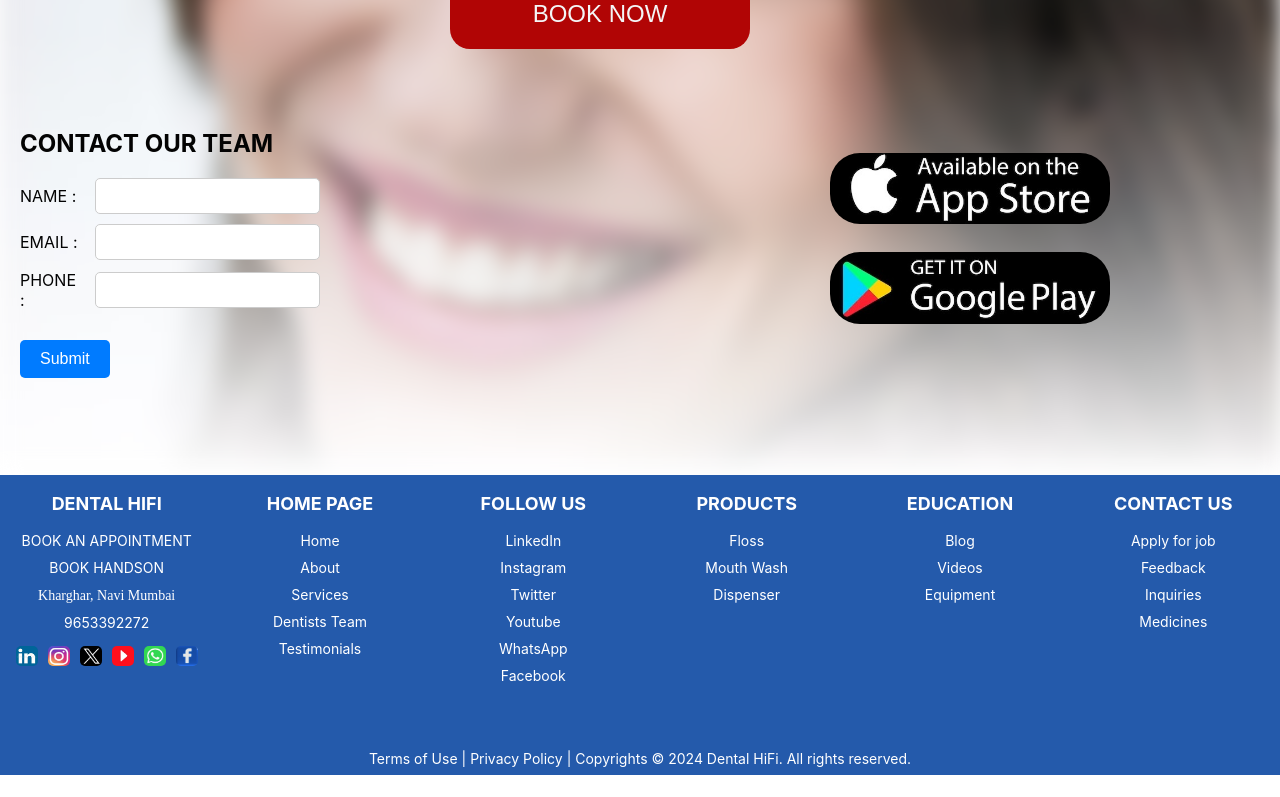
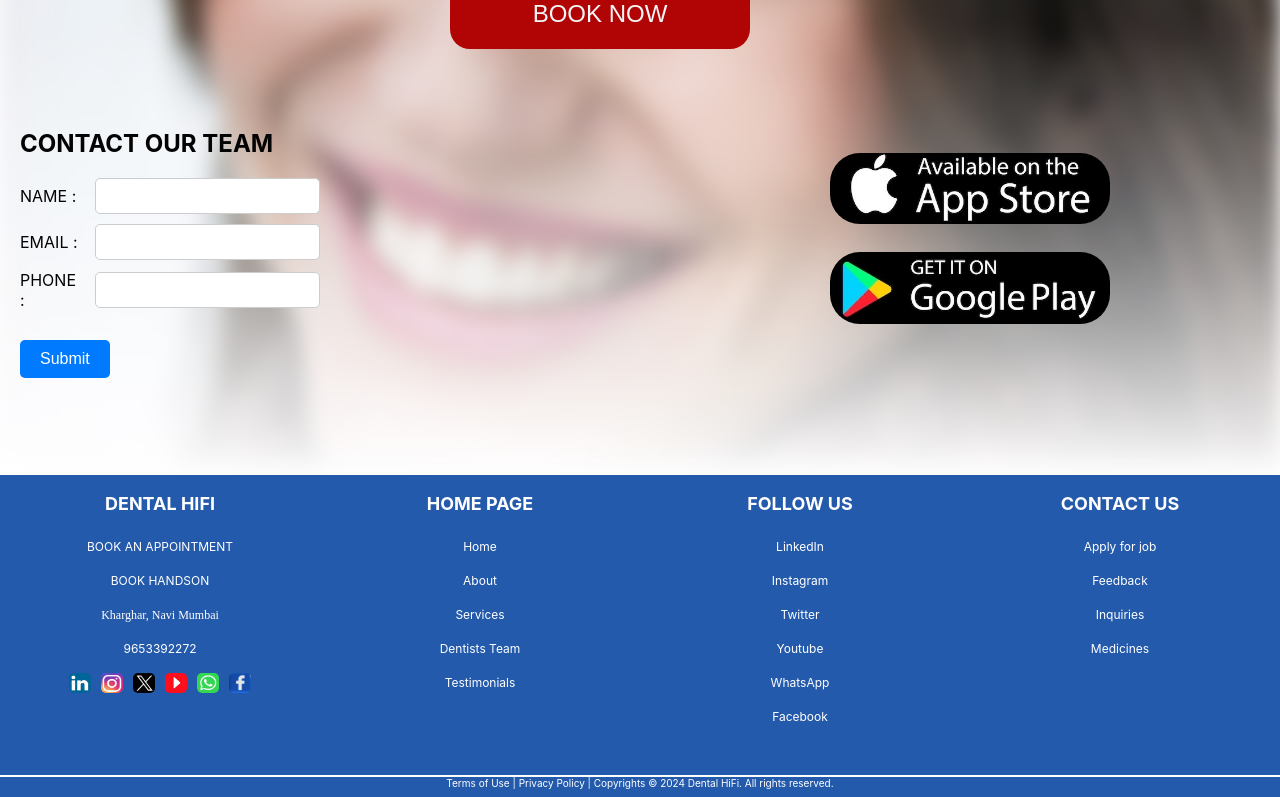
Before and after one commit to Kriti1211/DentalHi, a React (Create React App) app: page / in a window 1280 px wide. Shown: the part 5107-5904 px from the top of the page. Before the commit the page ends 5882 px from the top, so only its background shows below. Built offline with nearby package versions, Linux system fonts and the light colour scheme.

Commit message:
Initial commit

```diff
--- a/src/Styles/Footer.css
+++ b/src/Styles/Footer.css
@@ -18,32 +18,32 @@
 }
 
 .footer-column h3 {
-
     font-size: 18px;
 }
 
 .footer-column ul {
-    list-style:none;
+    list-style: none;
     padding: 0;
 }
 
 .footer-column ul li {
     margin-bottom: 10px;
-    font-size: 14px;
+    font-size: 20px;
 }
 
 .footer-column ul li a {
     color: #fff;
     text-decoration: none;
+    font-size:12px;
 }
 
 .footer-column ul li a:hover {
     text-decoration: underline;
 }
+
 .footer-bottom {
     background-color: #245aab;
     color: #fff; /* Change color to white */
-    margin-top: 50px;
     text-align: center;
 }
 
@@ -58,11 +58,14 @@
 
 .footer-bottom p {
     margin: 0;
-    font-size: 14px;
+    font-size: 10px;
+    height: 20px;
+    margin-top: 35px;
 }
-.social-images img{
-    width:22px;
-    height:20px;
+
+.social-images img {
+    width: 22px;
+    height: 20px;
     padding: 5px;
     border-radius: 10px;
 }
--- a/src/components/Footer.js
+++ b/src/components/Footer.js
@@ -28,7 +28,8 @@ const Footer = () => {
                         <a href="https://web.whatsapp.com/send?phone=919653392272" target="_blank" rel="noopener noreferrer">
                         <img src="/assets/whatsapp.jpeg" alt="Whatsapp" /></a>
 
-                        <a href="/" target="_blank" rel="noopener noreferrer">
+                        <a href="https://www.facebook.com/profile.php?id=61557913763652"
+                        target="_blank" rel="noreferrer">
                         <img src="/assets/fb.jpeg" alt="Facebook" /></a>
                         </div>
 
@@ -64,23 +65,8 @@ const Footer = () => {
                         // https://wa.me/+91 96533 92272
                         target="_blank" rel="noreferrer">WhatsApp</a></li>
 
-                        <li><a href="/">Facebook</a></li>
-                    </ul>
-                </div>
-                <div className="footer-column">
-                    <h3>PRODUCTS</h3>
-                    <ul>
-                        <li><a href="/products" target="_blank" rel="noreferrer">Floss</a></li>
-                        <li><a href="/products" target="_blank" rel="noreferrer">Mouth Wash</a></li>
-                        <li><a href="/products" target="_blank" rel="noreferrer">Dispenser</a></li>
-                    </ul>
-                </div>
-                <div className="footer-column">
-                    <h3>EDUCATION</h3>
-                    <ul>
-                        <li><a href="/blog" target="_blank" rel="noreferrer">Blog</a></li>
-                        <li><a href="/video" target="_blank" rel="noreferrer">Videos</a></li>
-                        <li><a href="/equipment" target="_blank" rel="noreferrer">Equipment</a></li>
+                        <li><a href="https://www.facebook.com/profile.php?id=61557913763652"
+                        target="_blank" rel="noreferrer">Facebook</a></li>
                     </ul>
                 </div>
                 <div className="footer-column">
```
